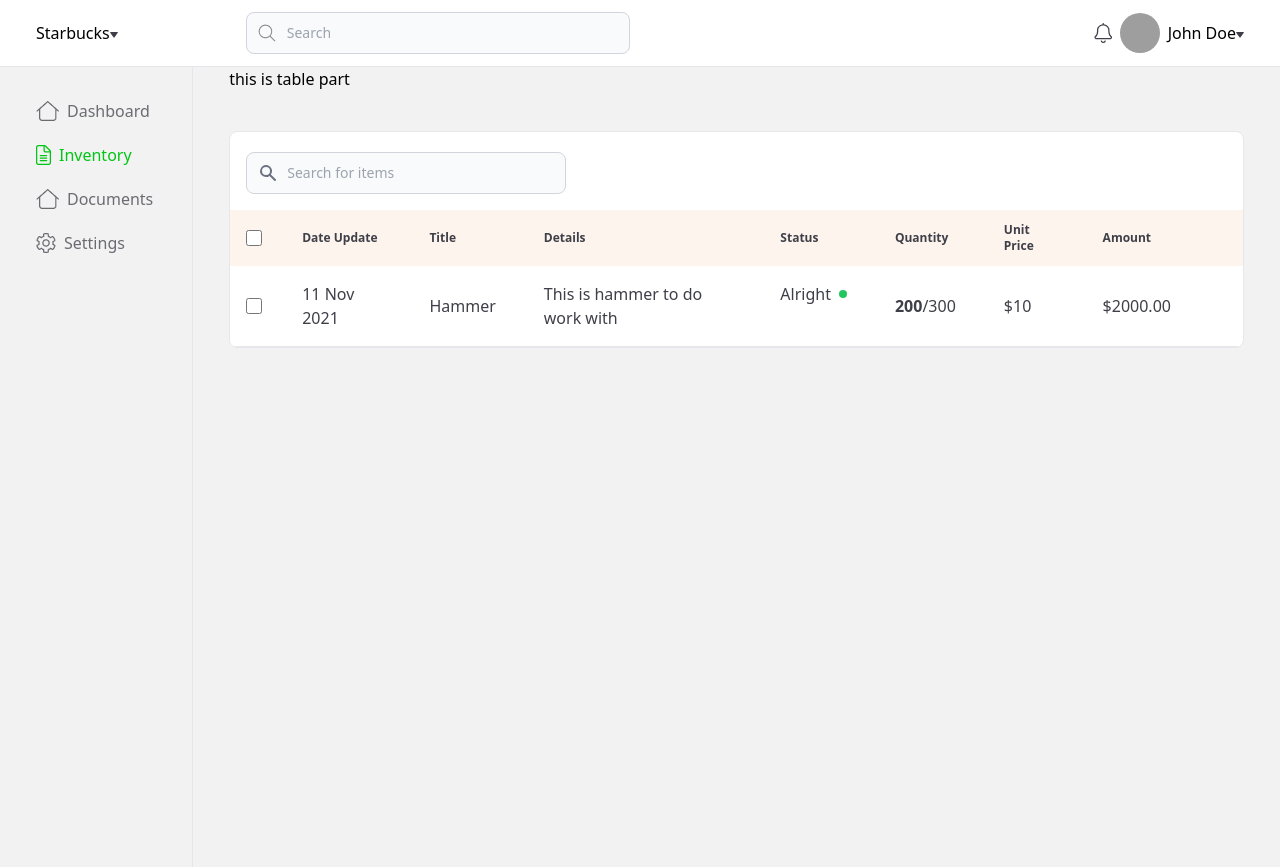
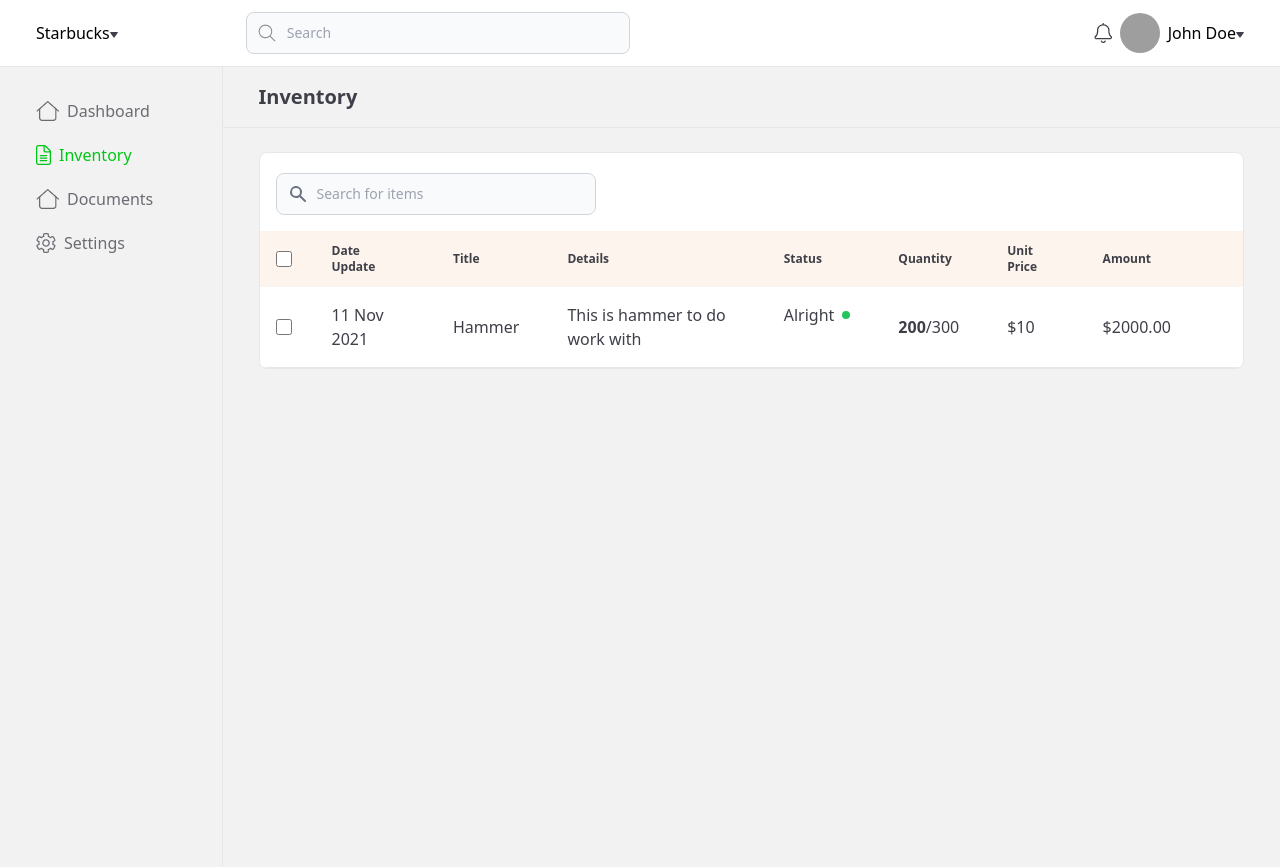
Before and after one commit to asifulhaque087/inventory-page, a React (Create React App) app: page / in a window 1280 px wide. Built offline with nearby package versions, Linux system fonts and the light colour scheme; grey boxes are pictures that could not be loaded.

Commit message:
modify p & m

```diff
--- a/src/pages/Inventory.jsx
+++ b/src/pages/Inventory.jsx
@@ -54,7 +54,7 @@ const Inventory = () => {
         </div>
       </header>
       <main className="min-h-screen flex">
-        <aside className="bg-redd-500 w-60 px-9">
+        <aside className="w-60 box-borderr pl-9">
           <nav className="flex flex-col gap-5 text-neutral-7 border-r h-full py-8">
             {/* home */}
             <div className="flex items-center gap-2">
@@ -90,9 +90,13 @@ const Inventory = () => {
           </nav>
         </aside>
 
-        <article className="grow bg-greenn-500 pr-9">
-          this is table part
-          <div className="relative overflow-x-auto border sm:rounded-lg mt-10 bg-white">
+        <section>
+          <h2 className="px-9 font-bold capitalize text-neutral-9 text-xl py-4 border-b">
+            inventory
+          </h2>
+
+          <article className="grow bg-greenn-500 px-9">
+            <div className="relative overflow-x-auto border sm:rounded-lg bg-white mt-6">
               <div className="p-4">
                 <label htmlFor="table-search" className="sr-only">
                   Search
@@ -130,7 +134,10 @@ const Inventory = () => {
                           type="checkbox"
                           className="w-4 h-4 text-blue-600 bg-gray-100 border-gray-300 rounded focus:ring-blue-500 dark:focus:ring-blue-600 dark:ring-offset-gray-800 focus:ring-2 dark:bg-gray-700 dark:border-gray-600"
                         />
-                      <label htmlFor="checkbox-all-search" className="sr-only">
+                        <label
+                          htmlFor="checkbox-all-search"
+                          className="sr-only"
+                        >
                           checkbox
                         </label>
                       </div>
@@ -183,7 +190,9 @@ const Inventory = () => {
                     </td>
                     <td className="px-6 py-4">11 Nov 2021</td>
                     <td className="px-6 py-4">Hammer</td>
-                  <td className="px-6 py-4">This is hammer to do work with</td>
+                    <td className="px-6 py-4">
+                      This is hammer to do work with
+                    </td>
                     <td className="px-6 py-4 flex items-center gap-2">
                       Alright
                       <div className="h-2 w-2 rounded-full bg-green-500" />
@@ -198,6 +207,7 @@ const Inventory = () => {
               </table>
             </div>
           </article>
+        </section>
       </main>
     </>
   );
```
Lines whose indentation alone changed are shown as unchanged.
